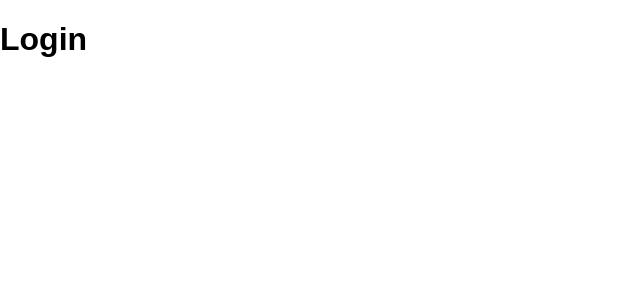
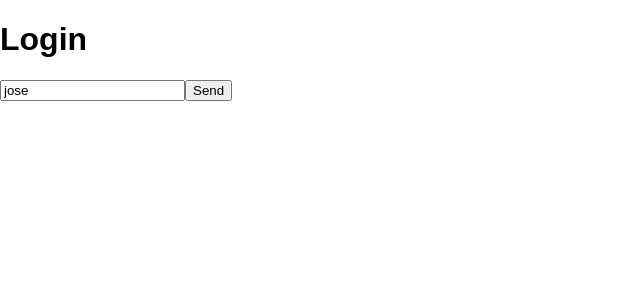
Before and after one commit to josepol/reactjs, a React app: page /app/login in a window 1280 px wide. Shown: the top 300 px of the page, without its empty margins (0-640 px from the left). Built offline with nearby package versions, Linux system fonts and the light colour scheme.

Commit message:
with form

```diff
--- a/src/containers/login/Login.js
+++ b/src/containers/login/Login.js
@@ -8,6 +8,8 @@ class Login extends Component {
             name: this.props.name
         }
 
+        this.handleInputChange = this.handleInputChange.bind(this);
+        this.submitForm = this.submitForm.bind(this);
     }
 
     componentWillMount() {
@@ -19,8 +21,24 @@ class Login extends Component {
         return (
             <div>
                 <h1>Login</h1>
+                <form onSubmit={this.submitForm}>
+                    <input type="text" value={this.state.name} onChange={this.handleInputChange} />
+                    <input type="submit" value="Send" />
+                </form>
             </div>
         );
+    }
+
+    handleInputChange(event) {
+        console.log('changed', event.target.value);
+        this.setState({
+            name: event.target.value
+        });
+    }
+
+    submitForm(event) {
+        console.log('submitted', 'new state: ' + this.state.name);
+        event.preventDefault();
     }
 
     componentDidMount() {
```
